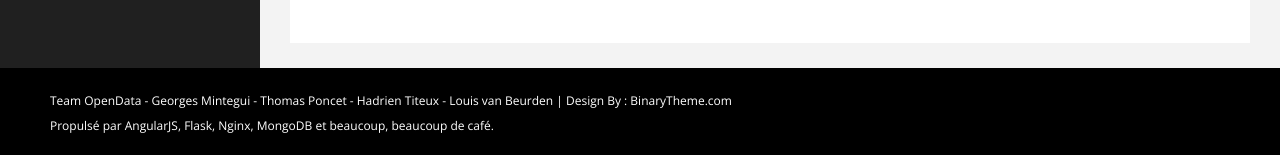
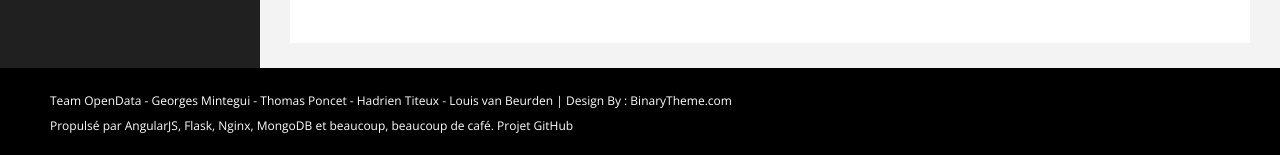
Before and after one commit to ThomasPoncet/Ocre, a plain HTML site: page client/index.html in a window 1280 px wide. Shown: the part 1257-1412 px from the top of the page. Drawn offline with nearby package versions, Linux system fonts and the light colour scheme; no server answers.

Commit message:
Rajout du lien du projet GitHub

```diff
--- a/client/index.html
+++ b/client/index.html
@@ -154,7 +154,7 @@
     <div id="footer-sec">
         Team OpenData - Georges Mintegui - Thomas Poncet - Hadrien Titeux - Louis van Beurden | Design By : <a href="http://www.binarytheme.com/" target="_blank">BinaryTheme.com</a>
         <br/>
-        Propulsé par AngularJS, Flask, Nginx, MongoDB et beaucoup, beaucoup de café.
+        Propulsé par AngularJS, Flask, Nginx, MongoDB et beaucoup, beaucoup de café. <a href="https://github.com/ThomasPoncet/Ocre" target="_blank">Projet GitHub</a>
     </div>
     <!-- /. FOOTER  -->
     <!-- SCRIPTS -AT THE BOTOM TO REDUCE THE LOAD TIME-->
```
